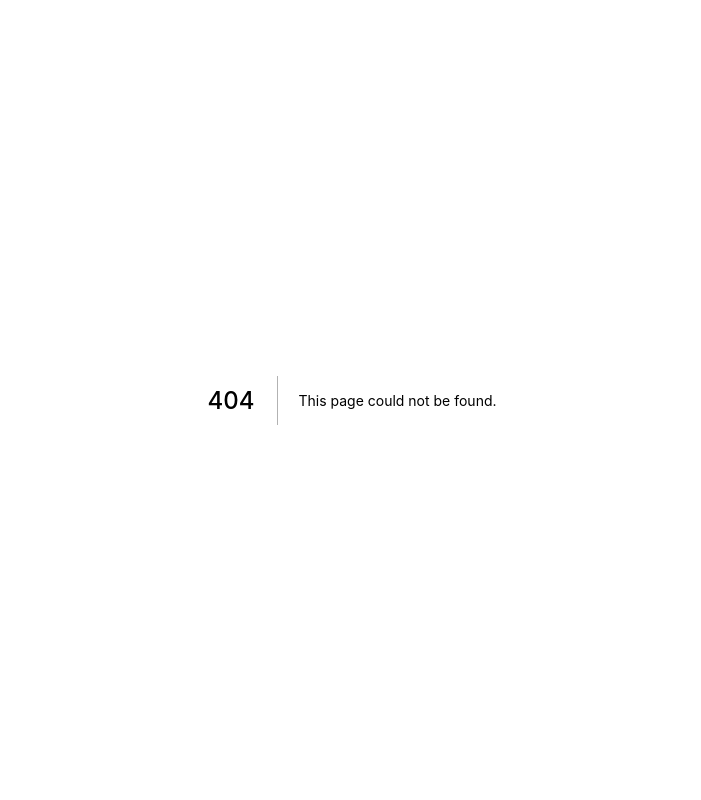
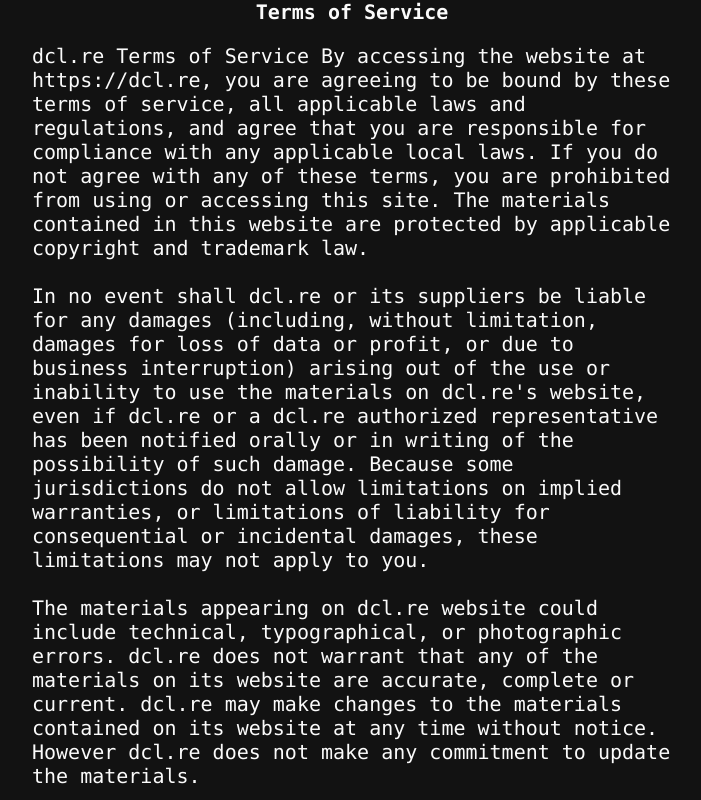
Before and after one commit to majesnix/simple-url-shortener, a Next.js app: page /terms in a window 1280 px wide. Before the commit this address had no page. Shown: the top 800 px of the page, without its empty margins (288-989 px from the left). Built offline with nearby package versions, Linux system fonts and the light colour scheme.

Commit message:
addings terms of service

```diff
--- a/pages/index.jsx
+++ b/pages/index.jsx
@@ -57,6 +57,7 @@
 					}}
 				>
 					<a href="/login" style={{ position: 'absolute', right: '0', top: '0', margin: '15px 15px 0 0', color: '#FBFBFB', textDecoration: 'none' }}>Login</a>
+					<a href="/terms" style={{ position: 'absolute', right: '0', bottom: '0', margin: '0 15px 15px 0', color: '#FBFBFB', textDecoration: 'none'  }}>Terms</a>
 					<h1>{process.env.BASE_URL}</h1>
 					<form style={{ marginLeft: '15px', marginTop: '15px' }}>
 						<input
--- /dev/null
+++ b/pages/terms.jsx
@@ -0,0 +1,57 @@
+import React from 'react';
+import Meta from '../components/meta.jsx';
+
+const Impressum = () => (
+	<div>
+		<Meta />
+		<div
+			style={{
+				display: 'flex',
+				flexDirection: 'column',
+				justifyContent: 'center',
+				alignItems: 'center',
+				height: '100%',
+			}}
+		>
+			<h1>Terms of Service</h1>
+			<div style={{ width: '50%', fontSize: 20, marginTop: 20 }}>
+				dcl.re Terms of Service By accessing the website at
+				https://dcl.re, you are agreeing to be bound by these terms of
+				service, all applicable laws and regulations, and agree that you
+				are responsible for compliance with any applicable local laws.
+				If you do not agree with any of these terms, you are prohibited
+				from using or accessing this site. The materials contained in
+				this website are protected by applicable copyright and trademark
+				law.
+				<br/><br/>
+				In no event shall dcl.re or its suppliers be liable for any
+				damages (including, without limitation, damages for loss of data
+				or profit, or due to business interruption) arising out of the
+				use or inability to use the materials on dcl.re's website, even if
+				dcl.re or a dcl.re authorized representative has been notified
+				orally or in writing of the possibility of such damage. Because
+				some jurisdictions do not allow limitations on implied
+				warranties, or limitations of liability for consequential or
+				incidental damages, these limitations may not apply to you.
+				<br/><br/>
+				The materials appearing on dcl.re website could include technical,
+				typographical, or photographic errors. dcl.re does not warrant
+				that any of the materials on its website are accurate, complete
+				or current. dcl.re may make changes to the materials contained on
+				its website at any time without notice. However dcl.re does not
+				make any commitment to update the materials.
+				<br/><br/>
+				dcl.re has not reviewed all of the sites linked to its website and is not
+				responsible for the contents of any such linked site. The
+				inclusion of any link does not imply endorsement by dcl.re of the
+				site. Use of any such linked website is at the user's own risk.
+				<br/><br/>
+				dcl.re may revise these terms of service for its website at any
+				time without notice. By using this website you are agreeing to
+				be bound by the then current version of these terms of service.
+			</div>
+		</div>
+	</div>
+);
+
+export default Impressum;
```
